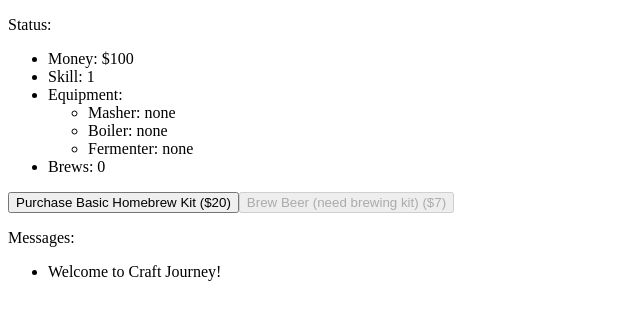
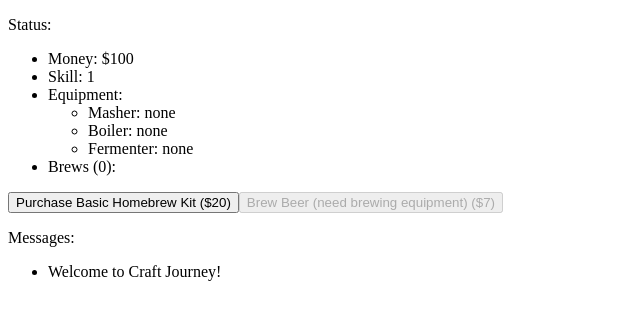
Before and after one commit to alexjurkiewicz/brew-journey, an Angular app: page / in a window 1280 px wide. Shown: the top 320 px of the page, without its empty margins (0-640 px from the left). Built offline with nearby package versions, Linux system fonts and the light colour scheme.

Commit message:
Add more features

```diff
--- a/src/app/action-bar/action-bar.component.html
+++ b/src/app/action-bar/action-bar.component.html
@@ -11,5 +11,5 @@ Purchase Basic Homebrew Kit ($20)
   [disabled]="!playerStatus.canBrew()"
   (click)="brewBeer()"
   >
-Brew Beer{{playerStatus.canBrew() ? '' : ' (need brewing kit)'}} ($7)
+Brew Beer{{playerStatus.canBrew() ? '' : ' (' + playerStatus.cantBrewReasons() + ')'}} ($7)
 </button>
--- a/src/app/app.module.ts
+++ b/src/app/app.module.ts
@@ -1,6 +1,5 @@
 import { BrowserModule } from '@angular/platform-browser';
 import { NgModule } from '@angular/core';
-
 
 import { AppComponent } from './app.component';
 import { StatusBarComponent } from './status-bar/status-bar.component';
@@ -10,6 +9,7 @@ import { MessageBoxComponent } from './message-box/message-box.component';
 import { PlayerStatusService } from './player-status.service';
 import { MessageBoxService } from './message-box.service';
 import { BrewerService } from './brewer.service';
+import { BeerDataService } from './beer-data.service';
 
 
 @NgModule({
@@ -25,7 +25,8 @@ import { BrewerService } from './brewer.service';
   providers: [
     PlayerStatusService,
     MessageBoxService,
-    BrewerService
+    BrewerService,
+    BeerDataService,
   ],
   bootstrap: [AppComponent]
 })
--- /dev/null
+++ b/src/app/beer-data.service.ts
@@ -0,0 +1,16 @@
+import { Injectable } from '@angular/core';
+
+import { Beer } from './beer';
+import { BeerType } from './beer-type.enum';
+
+@Injectable()
+export class BeerDataService {
+
+  beers = [
+    new Beer('Starter\'s Special', BeerType.Homebrew ),
+    new Beer('Sunset Studies Pale Ale', BeerType.Pale_Ale),
+  ]
+
+  constructor() { }
+
+}
--- /dev/null
+++ b/src/app/beer-type.enum.ts
@@ -0,0 +1,8 @@
+export enum BeerType {
+  Homebrew,
+  Pale_Ale,
+  IPA,
+  Hefeweizen,
+  Porter,
+  Stout,
+}
--- /dev/null
+++ b/src/app/beer.ts
@@ -0,0 +1,5 @@
+import { BeerType } from './beer-type.enum';
+
+export class Beer {
+  constructor(public name: string, public type: BeerType) {}
+}
--- a/src/app/brew.ts
+++ b/src/app/brew.ts
@@ -1,3 +1,6 @@
 export class Brew {
-  constructor(public quality: number, public name: string) {}
+  constructor(public quality: number, public name: string) { }
+  public toString(): string {
+    return this.name;
+  }
 }
--- a/src/app/brewer.service.ts
+++ b/src/app/brewer.service.ts
@@ -1,14 +1,22 @@
 import { Injectable } from '@angular/core';
 
 import { MessageBoxService } from './message-box.service';
+import { PlayerStatusService } from './player-status.service';
+import { Brew } from './brew';
 
 @Injectable()
 export class BrewerService {
 
-  constructor(private messages: MessageBoxService) { }
+  constructor(
+    private messages: MessageBoxService,
+    private status: PlayerStatusService,
+  ) { }
 
   brew() {
-    this.messages.add('Brewing a beer...')
+    this.messages.add('Brewing a beer...');
+    let brew = new Brew(this.status.skill, 'Homebrew');
+    this.status.money -= 7;
+    this.status.brews.push(brew);
   }
 
 }
--- a/src/app/message-box.service.ts
+++ b/src/app/message-box.service.ts
@@ -9,7 +9,7 @@ export class MessageBoxService {
   }
 
   add(message: string): void {
-    this.messages.push(message);
+    this.messages.unshift(message);
   }
 
 }
--- a/src/app/player-status.service.ts
+++ b/src/app/player-status.service.ts
@@ -19,7 +19,19 @@ export class PlayerStatusService {
 
   canBrew(): boolean {
     return this.equipment.boiler !== 'none'
-      && this.equipment.fermenter !== 'none';
+      && this.equipment.fermenter !== 'none'
+      && this.money > 0;
+  }
+
+  cantBrewReasons(): string {
+    let reasons = []
+    if (this.money < 0) {
+      reasons.push("not enough money");
+    }
+    if (this.equipment.boiler === 'none' || this.equipment.fermenter === 'none') {
+      reasons.push("need brewing equipment");
+    }
+    return reasons.join(', ');
   }
 
   purchaseEquipment() {
--- a/src/app/status-bar/status-bar.component.html
+++ b/src/app/status-bar/status-bar.component.html
@@ -4,6 +4,6 @@
   <li>Money: ${{playerStatus.money}}</li>
   <li>Skill: {{playerStatus.skill}}</li>
   <li>Equipment: <div [innerHTML]="playerStatus.equipment.toHTML()"></div></li>
-  <li>Brews: {{playerStatus.brews.length}}</li>
+  <li>Brews ({{playerStatus.brews.length}}): {{playerStatus.brews.join(', ')}}</li>
 </ul>
 </div>
```
Also changed, not shown: 1 other file (tests, documents, lock files or other folders).
